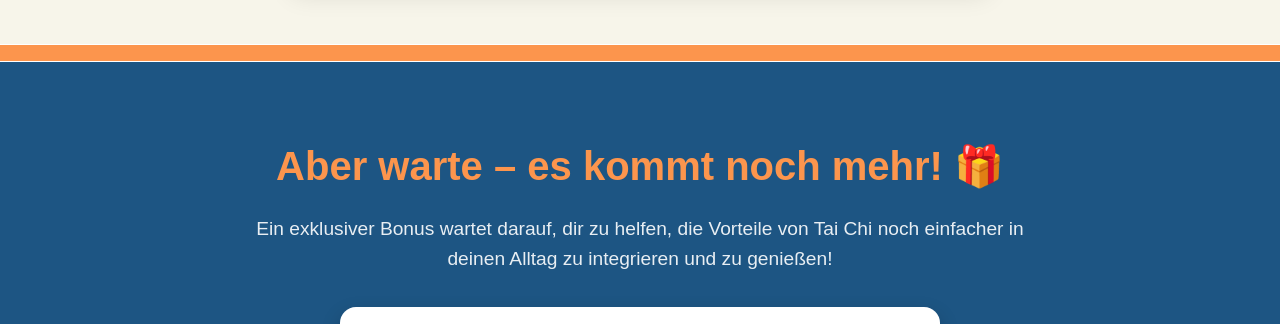
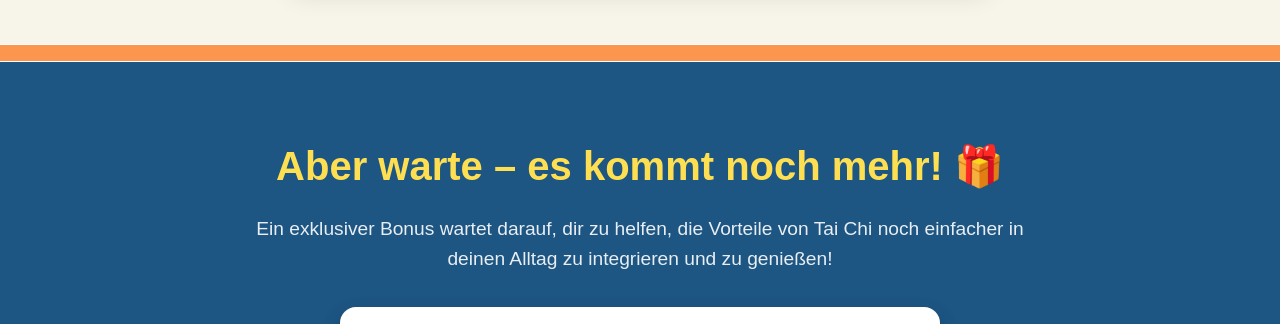
Before and after one commit to Nello29/taichiabnehmen, a plain HTML site: page danke/index.html in a window 1280 px wide. Shown: the part 880-1204 px from the top of the page. Drawn offline with Linux system fonts and the light colour scheme.

Commit message:
Update index.html

```diff
--- a/danke/index.html
+++ b/danke/index.html
@@ -230,7 +230,7 @@
     .bonus-headline{
       font-size:2rem;
       margin-bottom:1rem;
-      color:var(--light-orange);
+      color:var(--yellow);
       font-weight:bold;
     }
 
```
